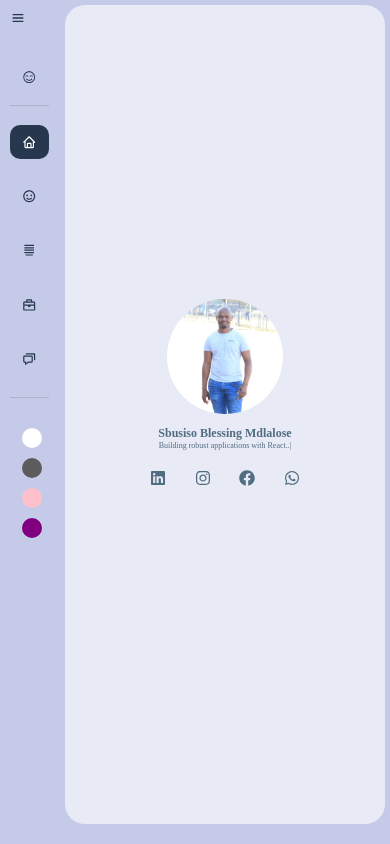
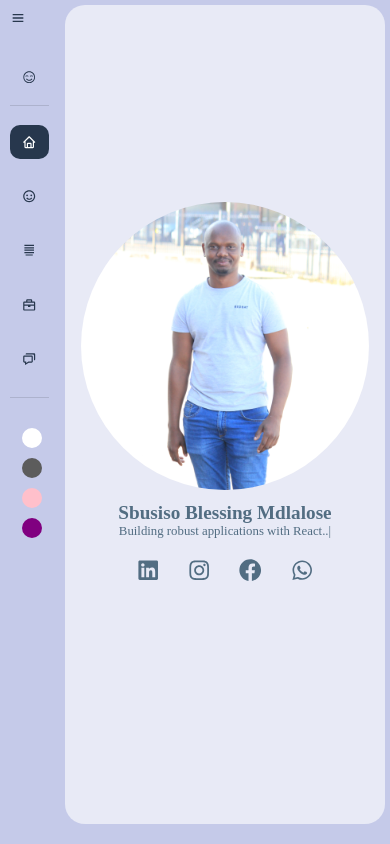
Before and after one commit to Mdlalose4life/Portfolio, a React (Vite) app in the folder frontend/: page / in a window 390 px wide. Built offline with nearby package versions, Linux system fonts and the light colour scheme.

Commit message:
Modify home

```diff
--- a/frontend/src/styles/home.css
+++ b/frontend/src/styles/home.css
@@ -14,30 +14,51 @@
 }
 
 .image {
-  height: 40%;
-  width: 40%;
+  height: 50%;
+  width: 50%;
   border-radius: 50%;
   margin: auto;
+
+  @media (max-width: 768px) {
+    height: 40%;
+    width: 100%;
+  }
 }
 
 .profile--name.light {
   color: #526d82;
   margin-top: 10px;
+
+  @media (max-width: 768px) {
+    font-size: 1.6rem;
+  }
 }
 
 .profile--name.dark {
   color: white;
   margin-top: 10px;
+
+  @media (max-width: 768px) {
+    font-size: 1.6rem;
+  }
 }
 
 .profile--name.pink {
   color: #a73b74;
   margin-top: 10px;
+
+  @media (max-width: 768px) {
+    font-size: 1.6rem;
+  }
 }
 
 .profile--name.purple {
   color:#180118;
   margin-top: 10px;
+
+  @media (max-width: 768px) {
+    font-size: 1.6rem;
+  }
 }
 
 .icons{
@@ -47,4 +68,8 @@
   font-size: 2rem;
   padding-top: 20px;
   transition: 0.10s ease-in-out;
+
+  @media (max-width: 768px) {
+    font-size: 2.8rem;
+  }
 }
```
